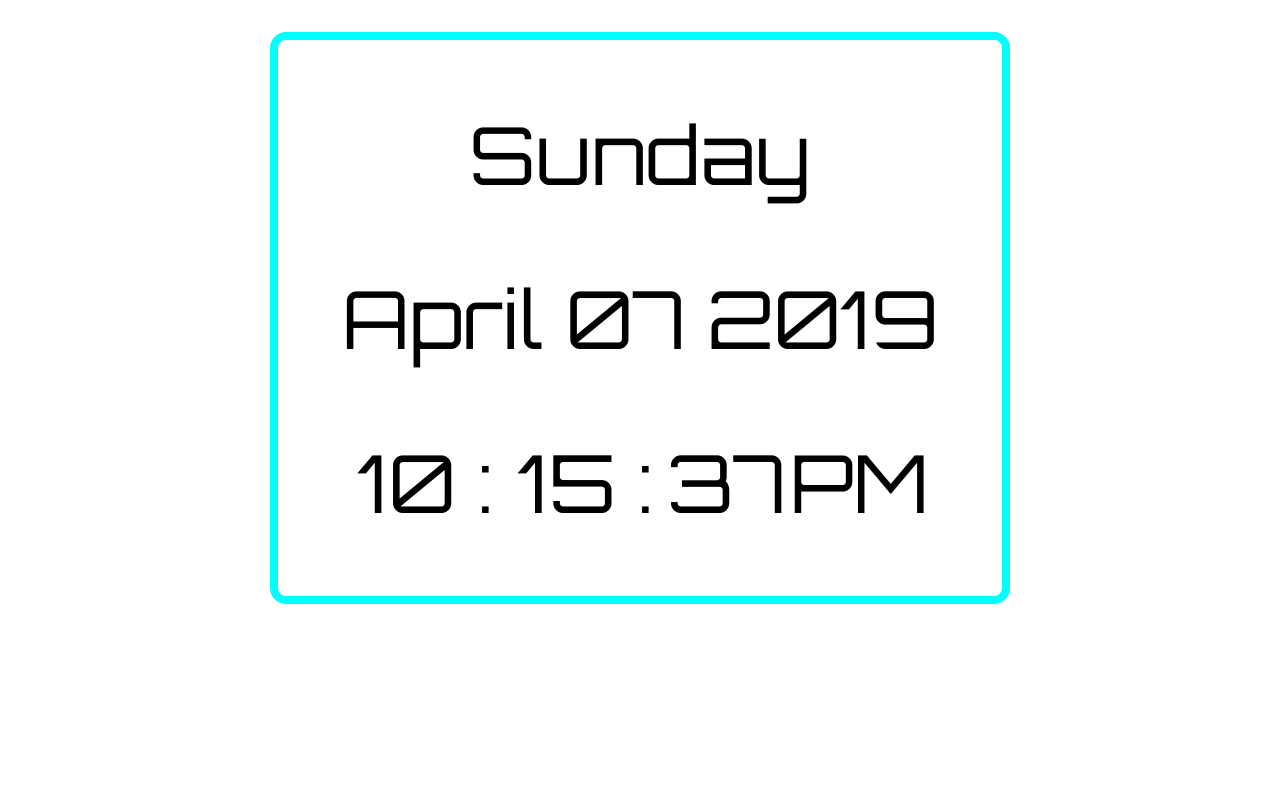
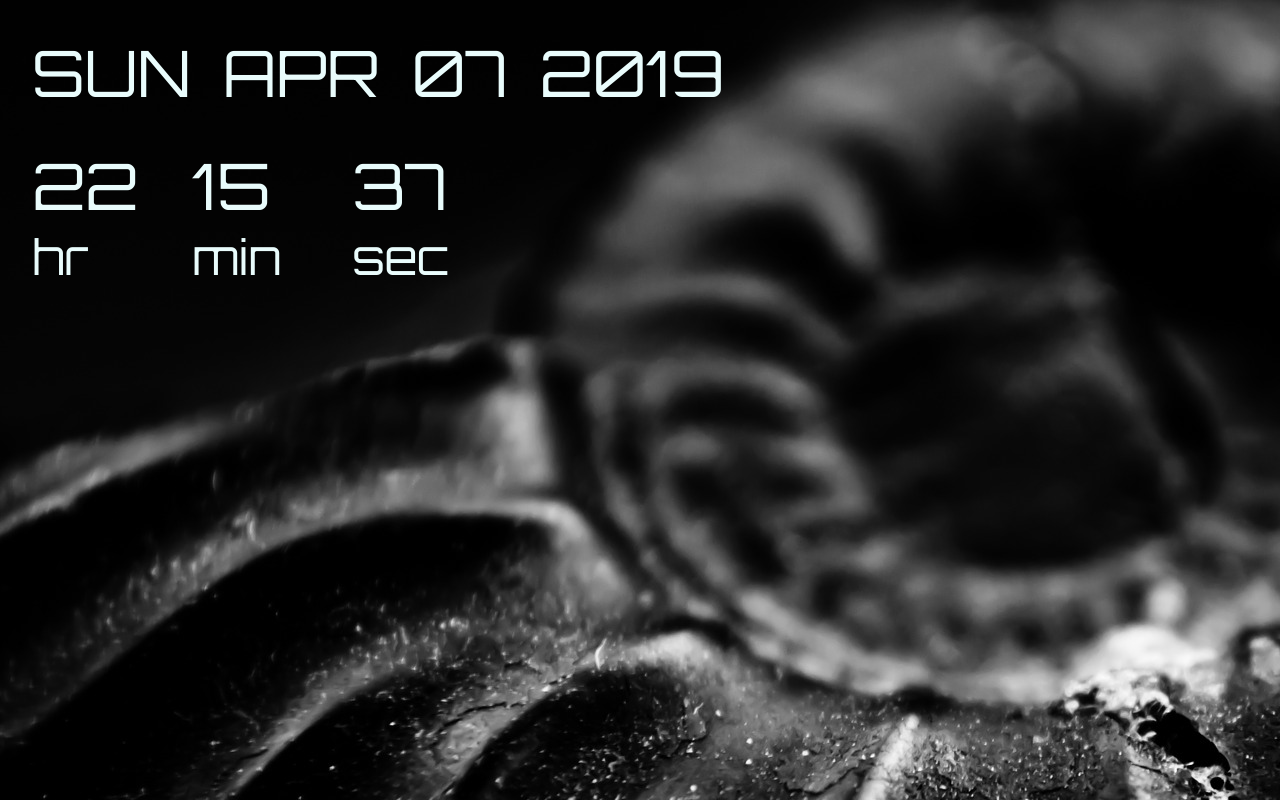
Before and after one commit to EdTimmer/apipractice, a React (Create React App) app: page / in a window 1280 px wide. Built offline with nearby package versions, Linux system fonts and the light colour scheme.

Commit message:
styling date and time

```diff
--- a/src/App.css
+++ b/src/App.css
@@ -2,35 +2,57 @@
   text-align: center;
   display: flex;
   text-align: center;
-  justify-content: center;
+  justify-content: left;
+  background-image: url("./images/fossil.jpg");
+  height: 100vh;
 }
 
 .display {
-  border: 0.5rem solid aqua;
-  border-radius: 1rem;
+  /* border: 0.5rem solid rgb(233, 252, 252);
+  border-radius: 1rem; */
   margin-top: 2rem;
-}
-.clock {
-  display: flex;
-  flex-direction: row;
-  margin: 4rem;
-  font-family: 'Orbitron', sans-serif;
-  font-size: 5rem;
-}
-
-.clock-element-main {
-  width: 8rem;
-}
-
-.clock-element-colon {
-  width: 2rem;
+  margin-left: 2rem;
+  color: rgb(233, 252, 252);
+  height: 50vh;
 }
 
 .date {
   display: flex;
   flex-direction: row;
-  margin: 4rem;
+  margin-right: 4rem;
+  margin-bottom: 2rem;
   font-family: 'Orbitron', sans-serif;
-  font-size: 5rem;
-  justify-content: center;
+  font-size: 4rem;
+  justify-content: left;
 }
+
+.date span {
+  margin-right: 2rem;
+}
+
+.clock {
+  display: flex;
+  /* flex-direction: row; */
+  margin-right: 4rem;
+  font-family: 'Orbitron', sans-serif;
+  font-size: 4rem;
+}
+
+.clock-element-main {
+  width: 10rem;
+  text-align: left;
+}
+
+/* .clock-element-colon {
+  width: 1rem;
+  margin-right: 2rem;
+} */
+
+.clock-labels {
+  display: flex;
+  flex-direction: row;
+  margin-right: 4rem;
+  font-family: 'Orbitron', sans-serif;
+  font-size: 3rem;
+  justify-content: left;
+}
--- a/src/Clock.js
+++ /dev/null
@@ -1,61 +0,0 @@
-import React from 'react';
-import moment from 'moment';
-
-class Clock extends React.Component {
-  constructor(props) {
-    super(props);
-    this.state = {
-      date: moment().format("MMMM", "DD", "YYYY").toString(),
-      day: moment().format("dddd").toString(),
-      hour: moment().format("hh").toString(),
-      minute: moment().format("mm").toString(),
-      second: moment().format("ss").toString(),
-      ampm: moment().format("A").toString(),
-    };
-  }
-
-  componentDidMount() {
-    this.timerID = setInterval(
-      () => this.tick(),
-      1000
-    );
-  }
-
-  componentWillUnmount() {
-    clearInterval(this.timerID);
-  }
-
-  tick = () => {
-    this.setState({
-      date: moment().format("MMMM DD YYYY").toString(),
-      day: moment().format("dddd").toString(),
-      hour: moment().format("hh").toString(),
-      minute: moment().format("mm").toString(),
-      second: moment().format("ss").toString(),
-      ampm: moment().format("A").toString(),
-    });
-  }
-
-  render() {
-    const { date, day, hour, minute, second, ampm } = this.state;
-    return (
-      <div className="display">
-        <div className="date">{day}</div>
-        <div className="date">{date}</div>
-
-        <div className="clock">
-          <div className="clock-element-main">{hour}</div>
-          <div className="clock-element-colon">:</div>
-          <div className="clock-element-main">{minute}</div>
-          <div className="clock-element-colon">:</div>
-          <div className="clock-element-main">{second}</div>
-          <div className="clock-element-main">{ampm}</div>
-        </div>
-
-      </div>
-
-    );
-  }
-}
-
-export default Clock;
--- a/src/App.js
+++ b/src/components/App.js
@@ -1,5 +1,5 @@
 import React, { Component } from 'react';
-import './App.css';
+import '../App.css';
 
 import Clock from './Clock';
 
--- /dev/null
+++ b/src/components/Clock.js
@@ -0,0 +1,73 @@
+import React from 'react';
+import moment from 'moment';
+
+class Clock extends React.Component {
+  constructor(props) {
+    super(props);
+    this.state = {
+      day: moment().format("dddd").toString().slice(0, 3).toUpperCase(),
+      month: moment().format("MMMM").slice(0, 3).toUpperCase(),
+      date: moment().format("DD").toString(),
+      year: moment().format("YYYY").toString(),
+      hour: moment().format("HH").toString(),
+      minute: moment().format("mm").toString(),
+      second: moment().format("ss").toString(),
+      // ampm: moment().format("A").toString(),
+    };
+  }
+
+  componentDidMount() {
+    this.timerID = setInterval(
+      () => this.tick(),
+      1000
+    );
+  }
+
+  componentWillUnmount() {
+    clearInterval(this.timerID);
+  }
+
+  tick = () => {
+    this.setState({
+      day: moment().format("dddd").toString().slice(0, 3).toUpperCase(),
+      month: moment().format("MMMM").slice(0, 3).toUpperCase(),
+      date: moment().format("DD").toString(),
+      year: moment().format("YYYY").toString(),
+      hour: moment().format("HH").toString(),
+      minute: moment().format("mm").toString(),
+      second: moment().format("ss").toString(),
+      // ampm: moment().format("A").toString(),
+    });
+  }
+
+  render() {
+    const { day, month, date, year, hour, minute, second } = this.state;
+    return (
+      <div className="display">
+
+        <div className="date">
+          <span>{day}</span>
+          <span>{month}</span>
+          <span>{date}</span>
+          <span>{year}</span>
+        </div>
+
+
+        <div className="clock">
+          <span className="clock-element-main">{hour}</span>
+          <span className="clock-element-main">{minute}</span>
+          <span className="clock-element-main">{second}</span>
+        </div>
+        <div className="clock-labels">
+          <span className="clock-element-main">hr</span>
+          <span className="clock-element-main">min</span>
+          <span className="clock-element-main">sec</span>
+        </div>
+
+      </div>
+
+    );
+  }
+}
+
+export default Clock;
--- a/src/index.js
+++ b/src/index.js
@@ -1,7 +1,7 @@
 import React from 'react';
 import ReactDOM from 'react-dom';
 import './index.css';
-import App from './App';
+import App from './components/App';
 import * as serviceWorker from './serviceWorker';
 
 ReactDOM.render(<App />, document.getElementById('root'));
```
Also changed, not shown: src/images/fossil.jpg (added).
